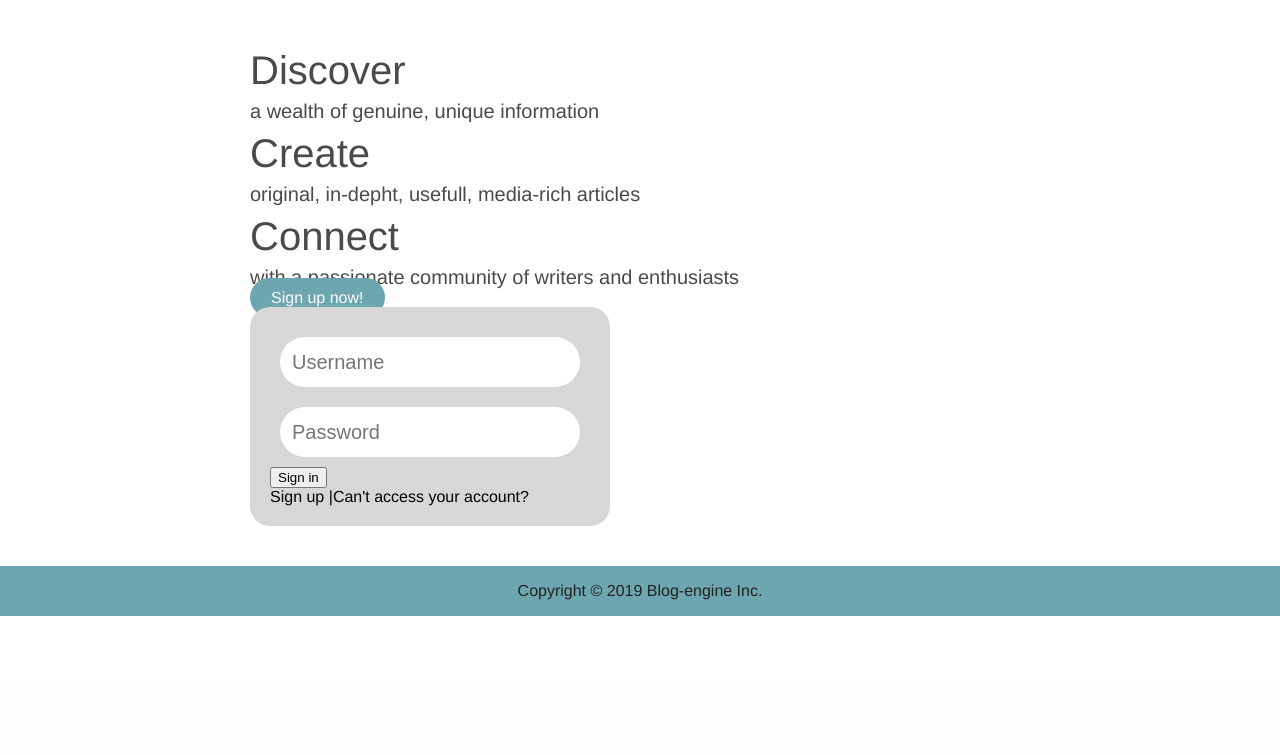
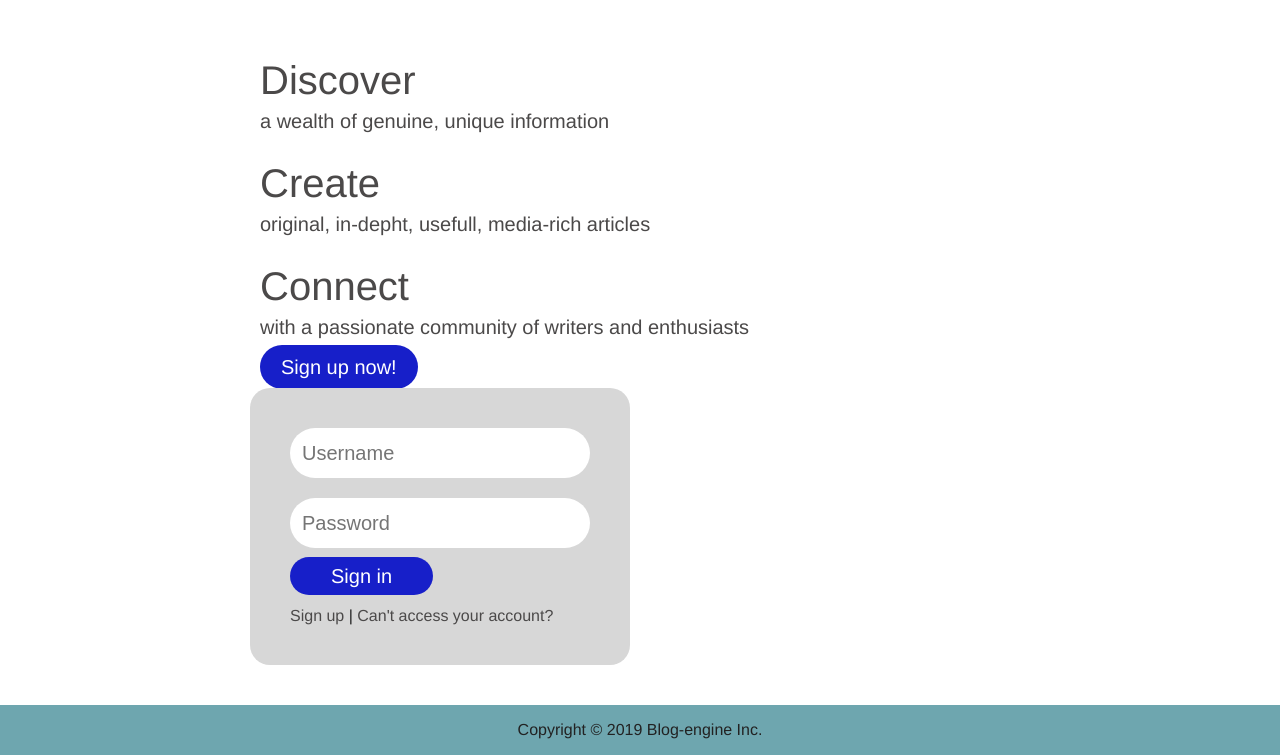
Before and after one commit to CarlossHnrq/blog-engine, a PHP site: page /sign-in.php in a window 1280 px wide. Shown: the part 120-875 px from the top of the page. Before the commit the page ends 736 px from the top, so only its background shows below. Run offline with PHP 8.4, Linux system fonts and the light colour scheme; some libraries are stand-ins or nearby versions; some web fonts are replaced.

Commit message:
create sign-ing page 2

```diff
--- a/css/style.css
+++ b/css/style.css
@@ -115,6 +115,7 @@ img{
 	background: #6ea6af;
 	align-items: center;
 	height: 50px;
+
 }
 .footer p{
 	flex: 1;
@@ -142,13 +143,14 @@ img{
 	font-size: 20px;
 }
 .info-form-sign-in a{
-	margin-top: : 20px;
-	background: #6ea6af;
+	margin-top: 20px;
+	background: #171fc9;
 	color: #fff;
 	padding: 10px 20px;
 	border-radius: 25px;
 	border: 1px solid transparent;
 	line-height: 17px;
+	font-size: 20px;
 }
 .form-sign-in{
 	background: #d7d7d7;
@@ -156,11 +158,28 @@ img{
 	border-radius: 20px;
 }
 .form-sign-in input{
-	margin: 10px;
 	width: 300px;
 	border-radius: 30px;
 	border-color: transparent;
 	height: 50px;
+	font-size: 20px;
 	padding: 10px;
+}
+.separate-info{
+	padding: 10px;
+}
+.botao-sign-in{
+	background: #171fc9;
+	color: #fff;
+	border-radius: 25px;
+	border: 1px solid transparent;
+	line-height: 17px;
+	padding: 7px 40px;
 	font-size: 20px;
 }
+.separate-sign-in{
+	margin: 20px;
+}
+.link-sign-in{
+	color: #4b4949;
+}
--- a/sign-in.php
+++ b/sign-in.php
@@ -4,33 +4,35 @@
 <section>
 	<div class="form-background">
 		<div class="info-form-sign-in">
-			<div>
+			<div class="separate-info">
 				<h2>Discover</h2>
 				<p>a wealth of genuine, unique information</p>
 			</div>
-			<div>
+			<div class="separate-info">
 				<h2>Create</h2>
 				<p>original, in-depht, usefull, media-rich articles</p>
 			</div>
-			<div>
+			<div class="separate-info">
 				<h2>Connect</h2>
 				<p>with a passionate community of writers and enthusiasts</p>
 			</div>
-			<a href="sing-up.php">Sign up now!</a>
+			<div class="separate-info">
+				<a href="sing-up.php">Sign up now!</a>
+			</div>
 		</div>
 		<div>
 			<form class="form-sign-in">
-					<div>
+					<div class="separate-sign-in">
 						<input type="text" name="username" placeholder="Username">
 					</div>
-					<div>
+					<div class="separate-sign-in">
 						<input type="text" name="password" placeholder="Password">
 					</div>
-					<div>
-						<button><a href="/">Sign in</a></button>
+					<div class="separate-sign-in">
+						<a href="/" class="botao-sign-in">Sign in</a>
 					</div>
-					<div>
-						<a href="/" class="">Sign up |</a><a href="/">Can't access your account?</a>
+					<div class="separate-sign-in">
+						<a href="/" class="link-sign-in">Sign up</a> | <a href="/" class="link-sign-in">Can't access your account?</a>
 					</div>
 			</form>
 		</div>
```
